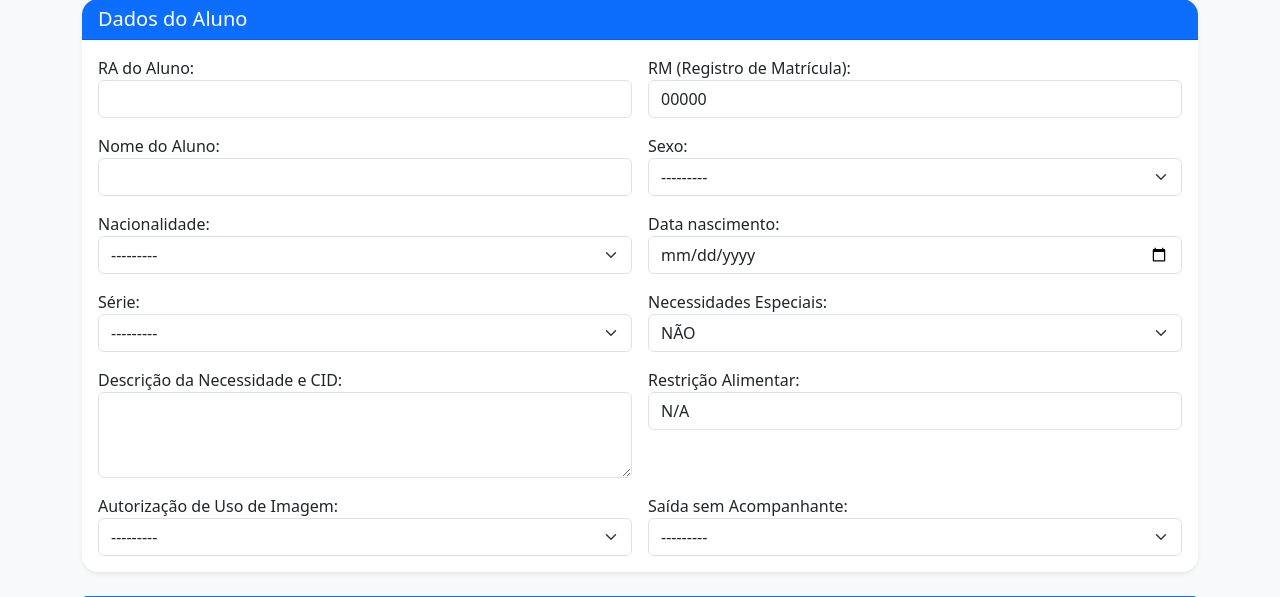
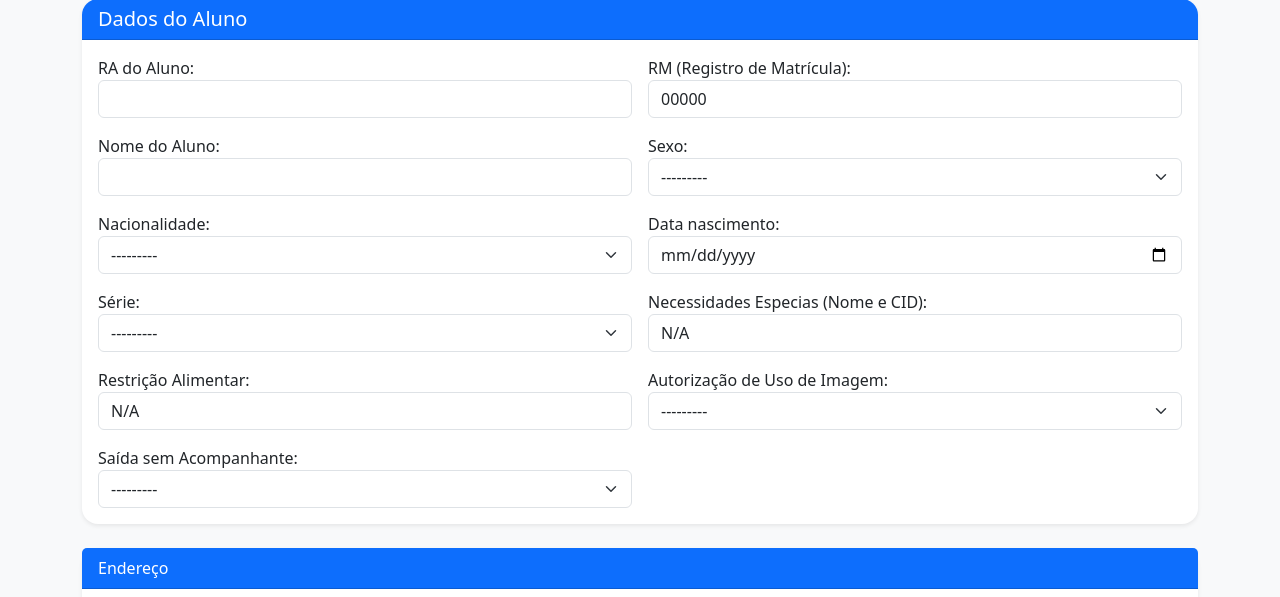
Before and after one commit to projetointegrador2025/Projeto_integrador_01, a Django app: page /cadastrar/ in a window 1280 px wide. Shown: the part 121-718 px from the top of the page. Run offline with Django 5.2, Linux system fonts and the light colour scheme; the visitor is signed in with stand-in values (Sample User, id 1).

Commit message:
Alterando o nome do campo tranferido para ativo

```diff
--- a/aluno/admin.py
+++ b/aluno/admin.py
@@ -9,7 +9,7 @@ class ResponsavelInline(admin.TabularInline):
 class AlunoAdmin(admin.ModelAdmin):
     list_display = ('ra', 'nome', 'serie', 'get_cidade', 'get_telefones')
     search_fields = ('nome', 'ra', 'endereco__cidade')
-    list_filter = ('serie', 'transferido')
+    list_filter = ('serie', 'ativo')
     inlines = [ResponsavelInline]
 
     def get_cidade(self, obj):
--- a/aluno/forms.py
+++ b/aluno/forms.py
@@ -40,7 +40,7 @@ class AlunoForm(forms.ModelForm):
         model = Aluno
         fields = [
             'ra', 'rm', 'nome', 'sexo', 'nacionalidade', 'data_nascimento', 'serie',
-            'transferido', 'necessidades_especiais', 'descricao_necessidade',
+            'ativo', 'necessidades_especiais',
             'restricao_alimentar', 'uso_imagem', 'saida_sem_acompanhante'
         ]
         widgets = {
@@ -51,9 +51,8 @@ class AlunoForm(forms.ModelForm):
             'nacionalidade': forms.Select(attrs={'class': 'form-select'}),
             'data_nascimento': forms.DateInput(attrs={'type': 'date', 'class': 'form-control'}),
             'serie': forms.Select(attrs={'class': 'form-select'}),
-            'transferido': forms.Select(attrs={'class': 'form-select'}),
-            'necessidades_especiais': forms.Select(attrs={'class': 'form-select'}),
-            'descricao_necessidade': forms.Textarea(attrs={'class': 'form-control', 'rows': 3, 'style': 'text-transform: uppercase;'}),
+            'ativo': forms.Select(attrs={'class': 'form-select'}),
+            'necessidades_especiais': forms.TextInput(attrs={'class': 'form-control', 'placeholder': 'não', 'style': 'text-transform: uppercase;'}),
             'restricao_alimentar': forms.TextInput(attrs={'class': 'form-control', 'placeholder': 'não', 'style': 'text-transform: uppercase;'}),
             'uso_imagem': forms.Select(attrs={'class': 'form-select'}),
             'saida_sem_acompanhante': forms.Select(attrs={'class': 'form-select'}),
@@ -61,7 +60,7 @@ class AlunoForm(forms.ModelForm):
 
     def clean(self):
         cleaned_data = super().clean()
-        for field in ['ra', 'rm', 'nome', 'restricao_alimentar', 'descricao_necessidade']:
+        for field in ['ra', 'rm', 'nome', 'restricao_alimentar', 'necessidades_especiais']:
             valor = cleaned_data.get(field)
             if valor and isinstance(valor, str):
                 cleaned_data[field] = valor.upper()
--- a/aluno/models.py
+++ b/aluno/models.py
@@ -46,9 +46,8 @@ class Aluno(models.Model):
     nacionalidade = models.CharField("Nacionalidade", max_length=20, choices=NACIONALIDADE)
     data_nascimento = models.DateField(("Data de Nascimento"), default=date(2010, 1, 1))
     serie = models.CharField("Série", max_length=3, choices=SERIES)
-    transferido = models.BooleanField("Transferido", choices=SN, default=False, blank=True )
-    necessidades_especiais = models.BooleanField("Necessidades Especiais", choices=SN, default=False)
-    descricao_necessidade = models.TextField("Descrição da Necessidade e CID", blank=True)
+    ativo = models.BooleanField("Transferido", choices=SN, default=False, blank=True )
+    necessidades_especiais = models.CharField("Necessidades Especias (Nome e CID)", max_length=30, default="N/A")
     restricao_alimentar = models.CharField("Restrição Alimentar", max_length=30, default="N/A")
     uso_imagem = models.BooleanField("Autorização de Uso de Imagem", choices=SN)
     saida_sem_acompanhante = models.BooleanField("Saída sem Acompanhante", choices=SN)
--- a/aluno/templates/aluno/lista_alunos.html
+++ b/aluno/templates/aluno/lista_alunos.html
@@ -72,8 +72,8 @@
 
           <span>
             {{ aluno.nome }} – {{ aluno.serie }}
-            {% if aluno.transferido %}
-              <span class="text-danger fw-semibold">(Transferido)</span>
+            {% if aluno.ativo %}
+              <span class="text-danger fw-semibold">(Inativo)</span>
             {% endif %}
           </span>
 
```
Also changed, not shown: aluno/migrations/0005_rename_transferido_aluno_ativo_and_more.py (added).
